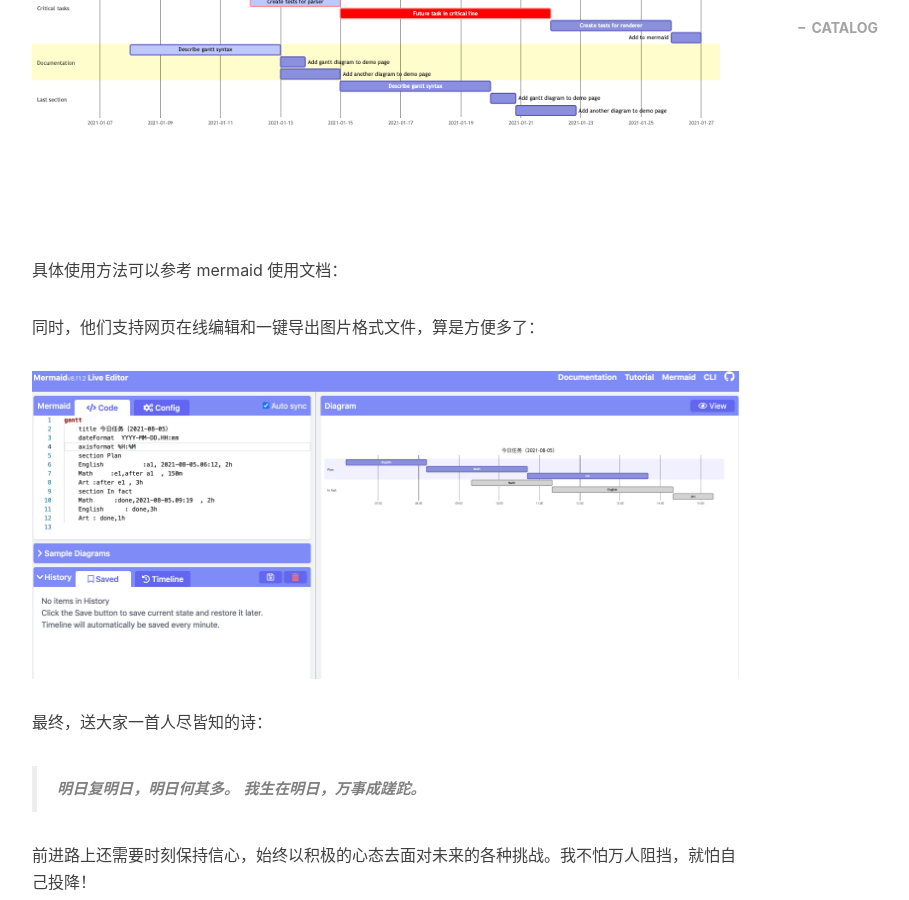
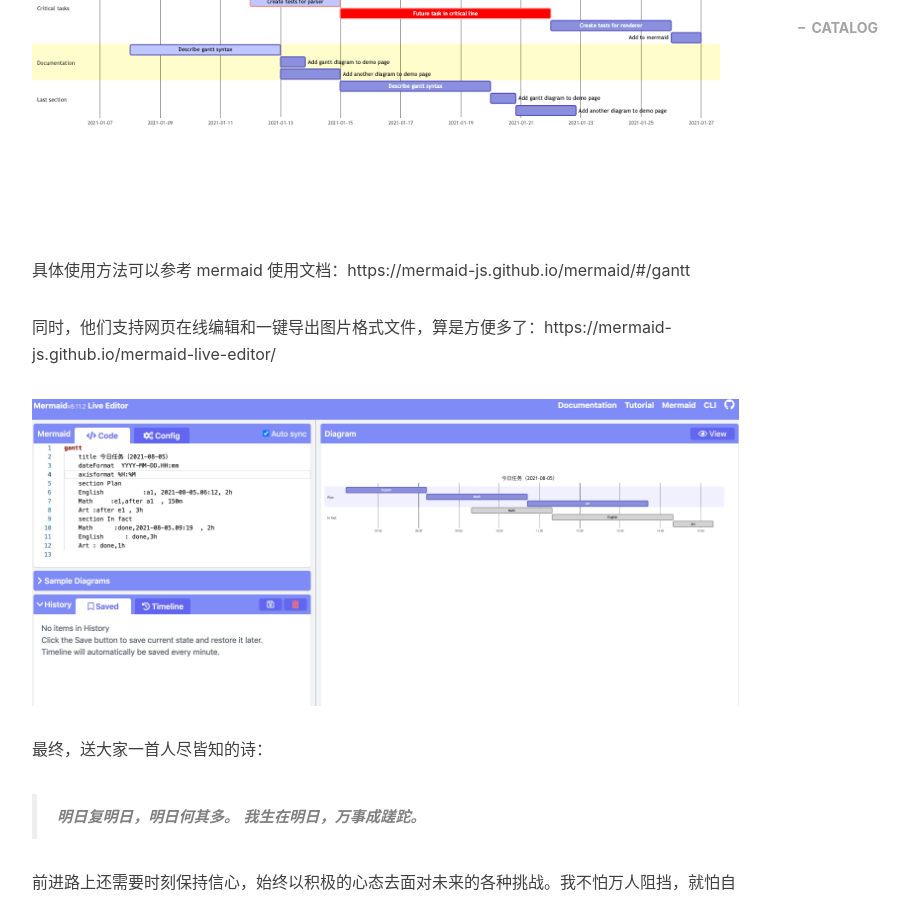
Before and after one commit to Moosphan/Moosphan.github.io, a Jekyll site: the page built from _posts/post_other/2021-08-04-关于如何避免低效学习的所思.md, in a window 1280 px wide and 900 px high, scrolled down 2109 px. Shown: the whole window, without its empty margins (233-1142 px from the left). Built offline with Jekyll 4.4.1, drawn with Linux system fonts in a browser that asks for light colours; nearby versions of some CDN libraries; comment, search, counter and statistics services are not loaded; some of the changed lines change nothing that is shown.

Commit message:
feat:provide lost links

```diff
--- a/_posts/post_other/2021-08-04-关于如何避免低效学习的所思.md
+++ b/_posts/post_other/2021-08-04-关于如何避免低效学习的所思.md
@@ -59,9 +59,9 @@ gantt
 
 ![long-days-gantt](/img/in-post/post-other/long-days-gantt.png)
 
-具体使用方法可以参考 mermaid 使用文档：
+具体使用方法可以参考 mermaid 使用文档：https://mermaid-js.github.io/mermaid/#/gantt
 
-同时，他们支持网页在线编辑和一键导出图片格式文件，算是方便多了：
+同时，他们支持网页在线编辑和一键导出图片格式文件，算是方便多了：https://mermaid-js.github.io/mermaid-live-editor/
 
 ![mermaid-editor-sample](/img/in-post/post-other/mermaid-editor-sample.png)
 
```
